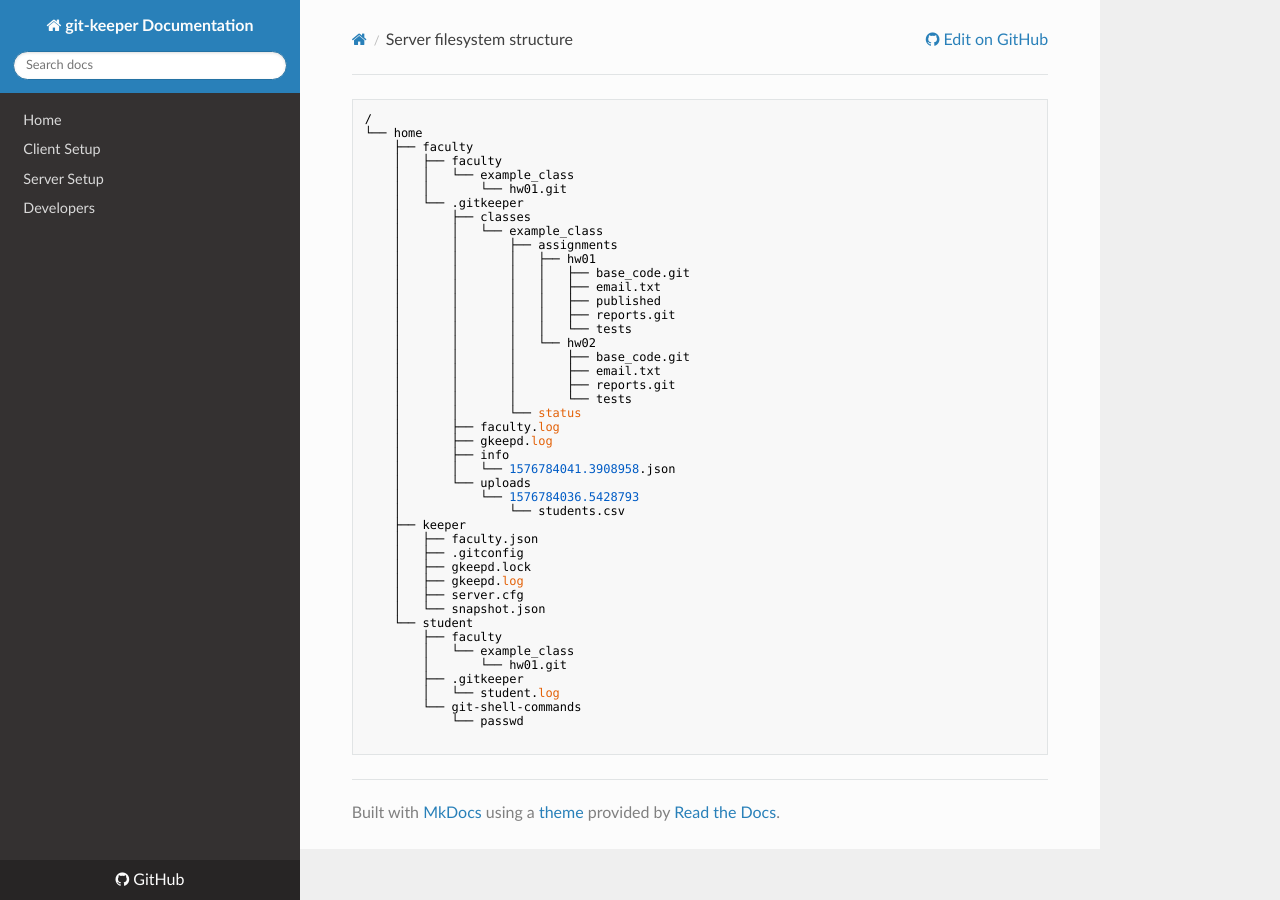
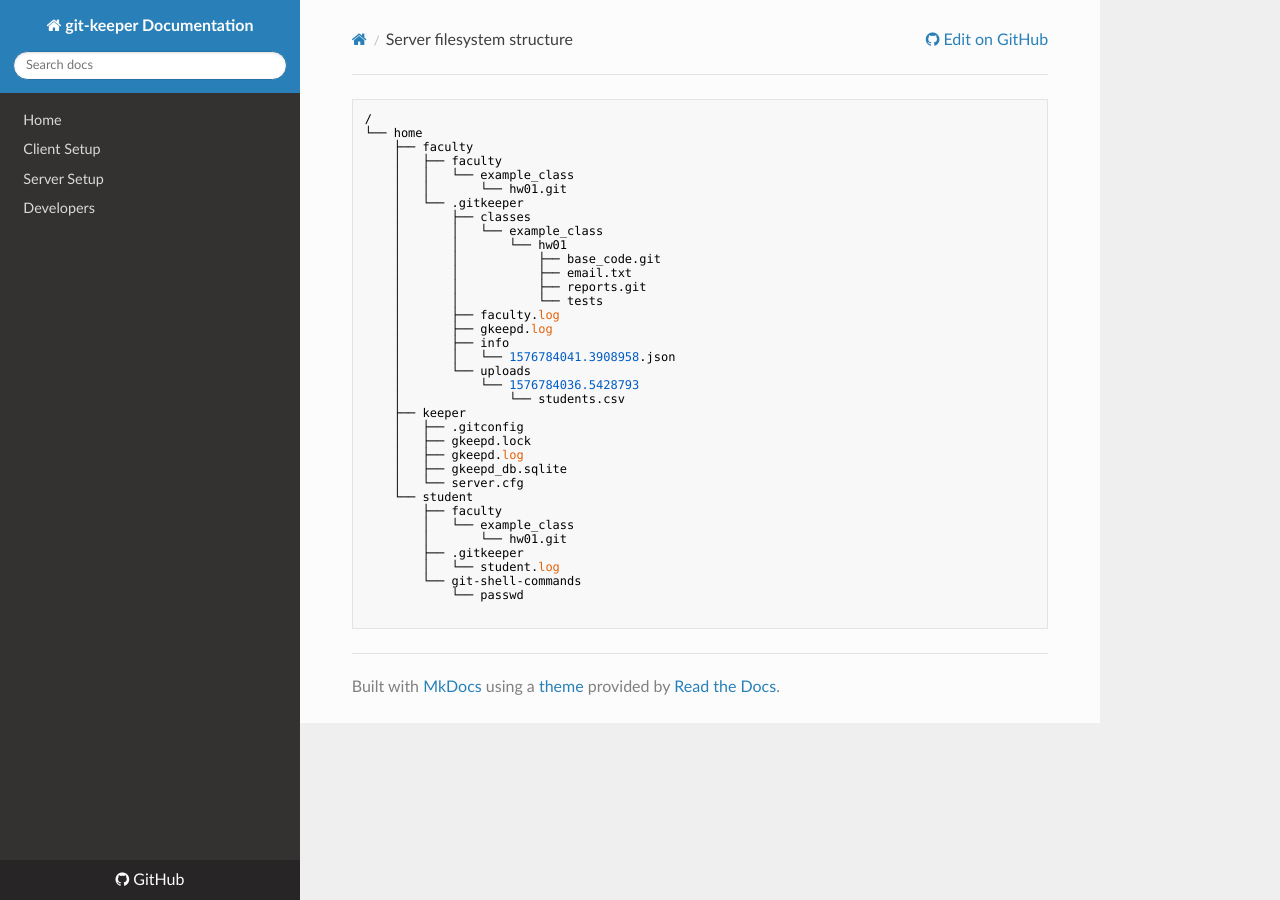
Before and after one commit to git-keeper/git-keeper, an MkDocs documentation site: the page built from docs/server_filesystem_structure.md, in a window 1280 px wide. Built offline with MkDocs 1.6.1, drawn with Linux system fonts in a browser that asks for light colours; nearby versions of some CDN libraries; old or Windows-style settings are respelled for this version of MkDocs.

Commit message:
Update server filesystem structure docs
The structure changed due to the introduction of the database.

```diff
--- a/docs/server_filesystem_structure.md
+++ b/docs/server_filesystem_structure.md
@@ -8,19 +8,11 @@
     │   └── .gitkeeper
     │       ├── classes
     │       │   └── example_class
-    │       │       ├── assignments
-    │       │       │   ├── hw01
-    │       │       │   │   ├── base_code.git
-    │       │       │   │   ├── email.txt
-    │       │       │   │   ├── published
-    │       │       │   │   ├── reports.git
-    │       │       │   │   └── tests
-    │       │       │   └── hw02
-    │       │       │       ├── base_code.git
-    │       │       │       ├── email.txt
-    │       │       │       ├── reports.git
-    │       │       │       └── tests
-    │       │       └── status
+    │       │       └── hw01
+    │       │           ├── base_code.git
+    │       │           ├── email.txt
+    │       │           ├── reports.git
+    │       │           └── tests
     │       ├── faculty.log
     │       ├── gkeepd.log
     │       ├── info
@@ -29,12 +21,11 @@
     │           └── 1576784036.5428793
     │               └── students.csv
     ├── keeper
-    │   ├── faculty.json
     │   ├── .gitconfig
     │   ├── gkeepd.lock
     │   ├── gkeepd.log
-    │   ├── server.cfg
-    │   └── snapshot.json
+    │   ├── gkeepd_db.sqlite
+    │   └── server.cfg
     └── student
         ├── faculty
         │   └── example_class
```
